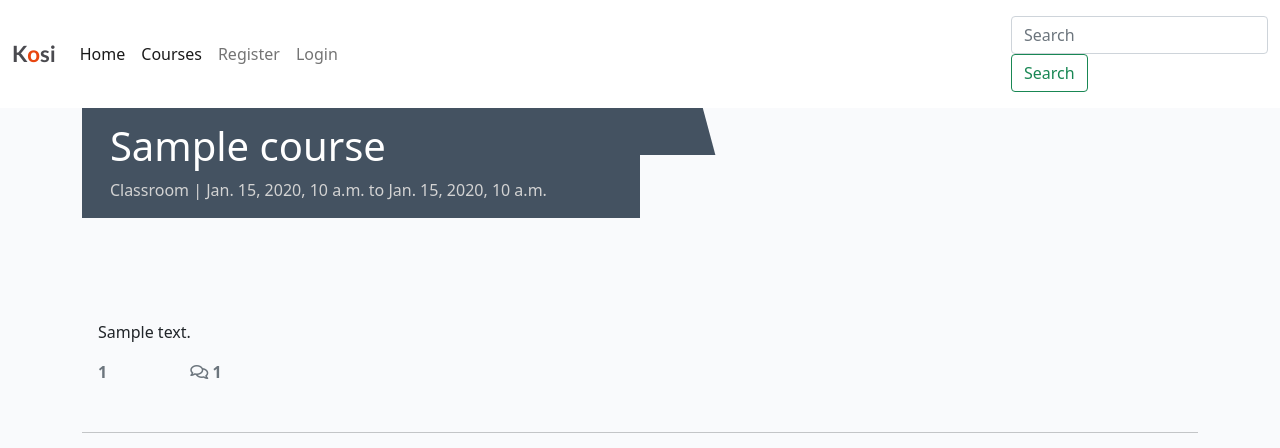
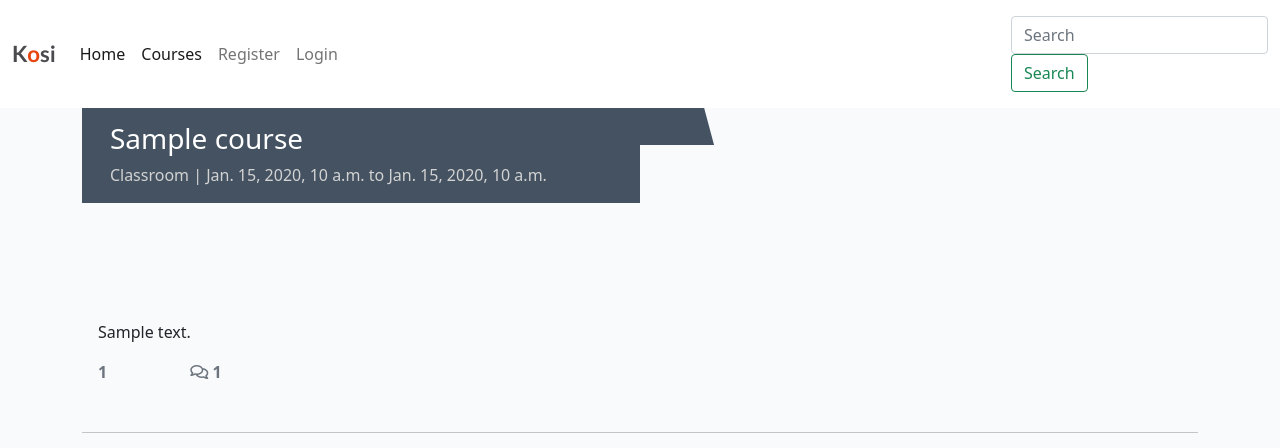
Before and after one commit to Flora-King/Kosi_app, a Django app: a page that uses templates/course_detail.html in a window 1280 px wide. Shown: the top 448 px of the page. Run offline with Django 3.2, Linux system fonts and the light colour scheme; tables that the repository leaves empty hold one stand-in row (values such as "Sample post"); some libraries are stand-ins or nearby versions.

```diff
--- a/kosi_app/views.py
+++ b/kosi_app/views.py
@@ -7,7 +7,7 @@ from .forms import ReviewForm
 
 class CourseList(generic.ListView):
     model = Course
-    queryset = Course.objects.filter(status=1).order_by('-delivery_from')
+    queryset = Course.objects.filter(status=1).order_by('-delivery_from', '-delivery_to')
     template_name = 'index.html'
     paginate_by = 9
 
@@ -18,7 +18,6 @@ class CourseDetail(View):
         queryset = Course.objects.filter(status=1)
         course = get_object_or_404(queryset, slug=slug)
         reviews = course.reviews.filter(approved=True).order_by("created_on")
-        # liked = False
         stars = False
         if course.stars.filter(id=self.request.user.id).exists():
             stars = True
@@ -39,7 +38,6 @@ class CourseDetail(View):
         queryset = Course.objects.filter(status=1)
         course = get_object_or_404(queryset, slug=slug)
         reviews = course.reviews.filter(approved=True).order_by("created_on")
-        # liked = False
         if course.stars.filter(id=self.request.user.id).exists():
             stars = True
 
--- a/templates/course_detail.html
+++ b/templates/course_detail.html
@@ -7,7 +7,7 @@
         <div class="row g-0">
             <div class="col-md-6 masthead-text">
                 <!-- course title goes in these h1 tags -->
-                <h1 class="course-title">{{ course.title }}</h1>
+                <h3 class="course-title">{{ course.title }}</h3>
                 <p class="course-subtitle">{{ course.delivery }} | {{ course.delivery_from }} to {{ course.delivery_to }}</p>
             </div>
             <div class="d-none d-md-block col-md-6 masthead-image">
```
